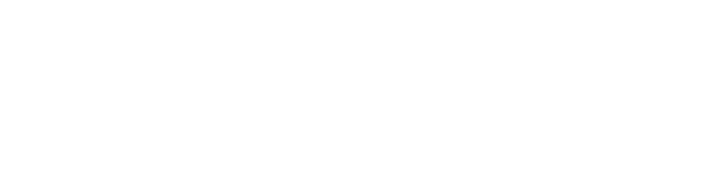
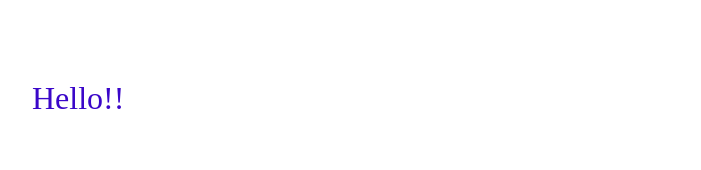
Before and after one commit to 17Nei17/js-lecture-1, a website: page index.html in a window 1280 px wide. Shown: the top 170 px of the page, without its empty margins (96-797 px from the left). Drawn offline with Linux system fonts and the light colour scheme.

Commit message:
Add files via upload

```diff
--- a/index.html
+++ b/index.html
@@ -5,11 +5,14 @@
     <meta name="viewport" content="width=device-width, initial-scale=1.0">
     <meta http-equiv="X-UA-Compatible" content="ie=edge">
     <link rel="stylesheet" href="style.css">
-    <title>Hello world!</title>
+    <title>Started!</title>
 </head>
 <body>
     <div class="hello">
         Hello world!!
     </div>
+    <div class="block1">
+        Hello!!
+    </div>
 </body>
 </html>
--- a/index.js
+++ b/index.js
@@ -15,6 +15,5 @@
     }
 
 })
-
 server.listen(process.env.PORT || 3000 );
 console.log('server started');
--- a/style.css
+++ b/style.css
@@ -5,5 +5,11 @@
     transform: translate(-50%, -50%);
     color: rgb(0, 197, 223);
     font-size: 300%;
-
 }
+.block1{
+    position: absolute;
+    top: 10%;
+    left: 10%;
+    color: rgb(58, 6, 201);
+    font-size: 200%;
+}
```
